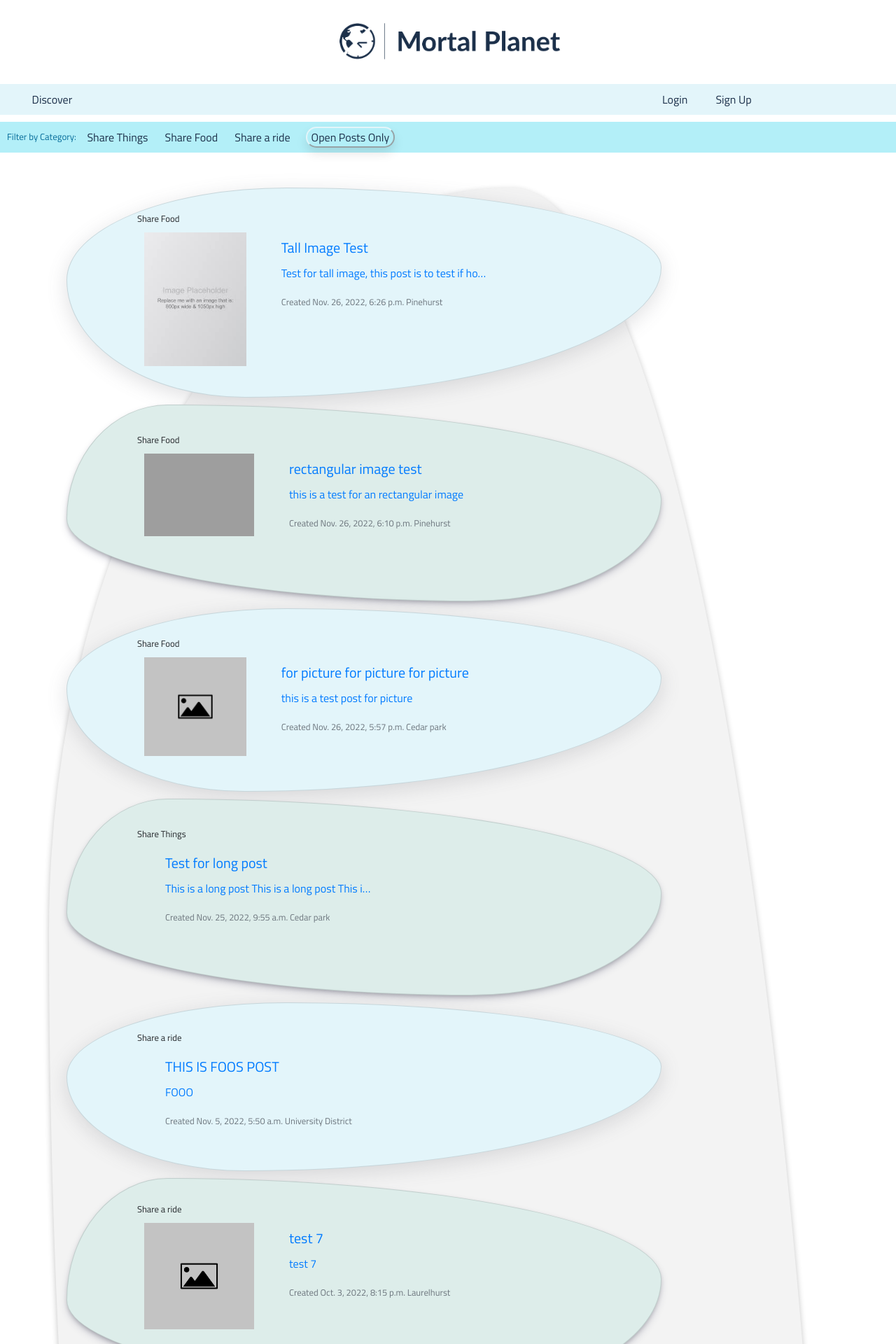
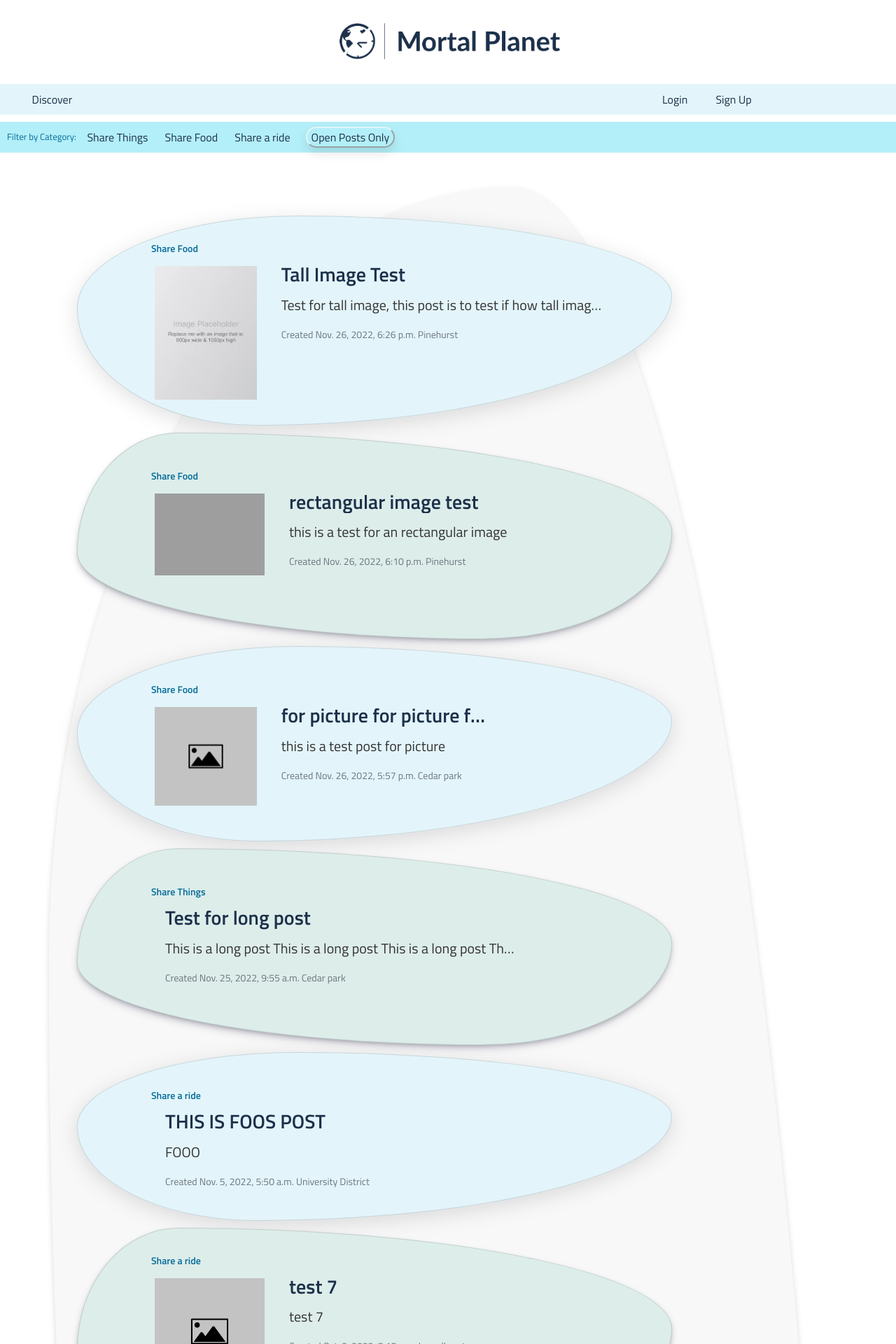
Before and after one commit to pkramadhati/Mortal_Planet, a Django app: page /share in a window 1280 px wide. Shown: the top 1920 px of the page at 70% size. Run offline with Django 4.2, Linux system fonts and the light colour scheme; data comes from the database, SQL or seed files in the repository; some libraries are stand-ins or nearby versions; grey boxes are pictures that could not be loaded.

Commit message:
Add files via upload
27/11

```diff
--- a/capstone/mortalplanet/static/mortalplanet/style.css
+++ b/capstone/mortalplanet/static/mortalplanet/style.css
@@ -218,12 +218,22 @@ textarea {
 
 .container {
     margin-top: 50px;
-    background-color: #F3F3F3;
+    padding: 30px;
+    padding-bottom: 50px;
+    background-color: rgba(243, 243, 243, .6);
     border-radius: 58% 42% 62% 38% / 31% 96% 4% 69%;
-    box-shadow: rgba(0, 0, 0, 0.24) 0px 3px 8px;
+    box-shadow: rgba(0, 0, 0, 0.15) 0px 3px 8px;
 }
 
 .card-text-description {
+    max-width: 500px;
+    max-height: 150px;
+    overflow: hidden;
+    white-space: nowrap;
+    text-overflow: ellipsis;
+}
+
+.card-title {
     max-width: 300px;
     max-height: 150px;
     overflow: hidden;
@@ -233,7 +243,7 @@ textarea {
 
 
 .card-block:nth-child(odd) {
-    padding: 40px 85px 40px 100px;
+    padding: 45px 85px 40px 100px;
     background-color: #E3F5FA;
     border-radius: 37% 63% 70% 30% / 44% 38% 62% 56%;
     box-shadow: rgba(100, 100, 111, 0.2) 0px 7px 29px 0px;
@@ -241,7 +251,7 @@ textarea {
 
 
 .card-block:nth-child(even) {
-    padding: 40px 40px 80px 100px;
+    padding: 45px 40px 80px 100px;
     background-color: #ddedea;
     ;
     border-radius: 17% 83% 32% 68% / 58% 48% 52% 42%;
@@ -266,4 +276,44 @@ textarea {
 
 .card-body {
     margin-left: 20px;
+    padding: 5px !important;
 }
+
+.card-body .alert-danger{
+    max-width: 450px;
+}
+
+
+/*font*/
+
+.heading-five {
+    padding: 5px;
+    color: #046B99;
+    font-size: 14px;
+    font-weight: 600;
+}
+
+.heading-two {
+    font-size: 28px;
+    font-weight: 600;
+    color: #1C304A;
+}
+
+.paragraph-three {
+    font-size: 20px;
+    font-weight: 400;
+    color: #333333;
+
+}
+
+.paragraph-four {
+    font-size: 16px;
+    font-weight: 400;
+    color: #333333;
+}
+
+.paragraph-five {
+    font-size: 14px;
+    font-weight: 400;
+    color: #333333;
+}
--- a/capstone/mortalplanet/templates/mortalplanet/share.html
+++ b/capstone/mortalplanet/templates/mortalplanet/share.html
@@ -20,7 +20,7 @@
 <div id="all-posts-view" class="container">
     {% for post in posts %}
     <div class="card card-block">
-        <small class="post-category">{{post.category}}</small>
+        <small class="post-category heading-five">{{post.category}}</small>
         <a href="{% url 'post' post.id %}">
             <div class="row no-gutters">
                 {% if post.image%}
@@ -35,12 +35,12 @@
                             <small>This post is no longer open.</small>
                         </div>
                         {% endif %}
-                        <h5 class="card-title">
+                        <h5 class="card-title heading-two">
                             {{ post.title }}
                         </h5>
-                        <p class="card-text card-text-description">{{ post.description }}</p>
-                        <p class="card-text"><small class="text-muted">Created {{ post.creation_time }}
-                                {{post.location}}</small></p>
+                        <p class="card-text card-text-description paragraph-three">{{ post.description }}</p>
+                        <p class="card-text paragraph-five text-muted">Created {{ post.creation_time }}
+                                {{post.location}}</p>
                     </div>
                 </div>
             </div>
@@ -55,7 +55,7 @@
     {% for post in posts %}
     {% if post.open %}
     <div class="card card-block">
-        <small class="post-category">{{post.category}}</small>
+        <small class="post-category heading-five">{{post.category}}</small>
         <a href="{% url 'post' post.id %}">
             <div class="row no-gutters">
                 {% if post.image%}
@@ -70,12 +70,12 @@
                             <small>This post is no longer open.</small>
                         </div>
                         {% endif %}
-                        <h5 class="card-title">
+                        <h5 class="card-title heading-two">
                             {{ post.title }}
                         </h5>
-                        <p class="card-text card-text-description">{{ post.description }}</p>
-                        <p class="card-text"><small class="text-muted">Created {{ post.creation_time }}
-                                {{post.location}}</small></p>
+                        <p class="card-text card-text-description paragraph-three">{{ post.description }}</p>
+                        <p class="card-text paragraph-five text-muted">Created {{ post.creation_time }}
+                                {{post.location}}</p>
                     </div>
                 </div>
             </div>
```
Also changed, not shown: capstone/mortalplanet/templates/mortalplanet/engage.html (+10 -10 lines), capstone/mortalplanet/templates/mortalplanet/filteredPosts.html (+11 -11 lines), capstone/mortalplanet/templates/mortalplanet/profile.html (+5 -5 lines).
